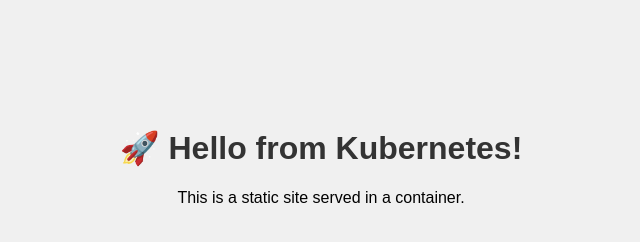
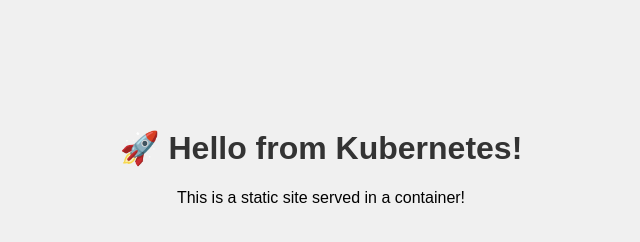
Before and after one commit to pankinkun/web-test, a plain HTML site: page index.html in a window 1280 px wide. Shown: the full height of the page, 319-959 px from the left. Drawn offline with Linux system fonts and the light colour scheme.

Commit message:
Update index.html

```diff
--- a/index.html
+++ b/index.html
@@ -20,7 +20,7 @@
 
 <body>
   <h1>🚀 Hello from Kubernetes!</h1>
-  <p>This is a static site served in a container.</p>
+  <p>This is a static site served in a container!</p>
 </body>
 
 </html>
```
